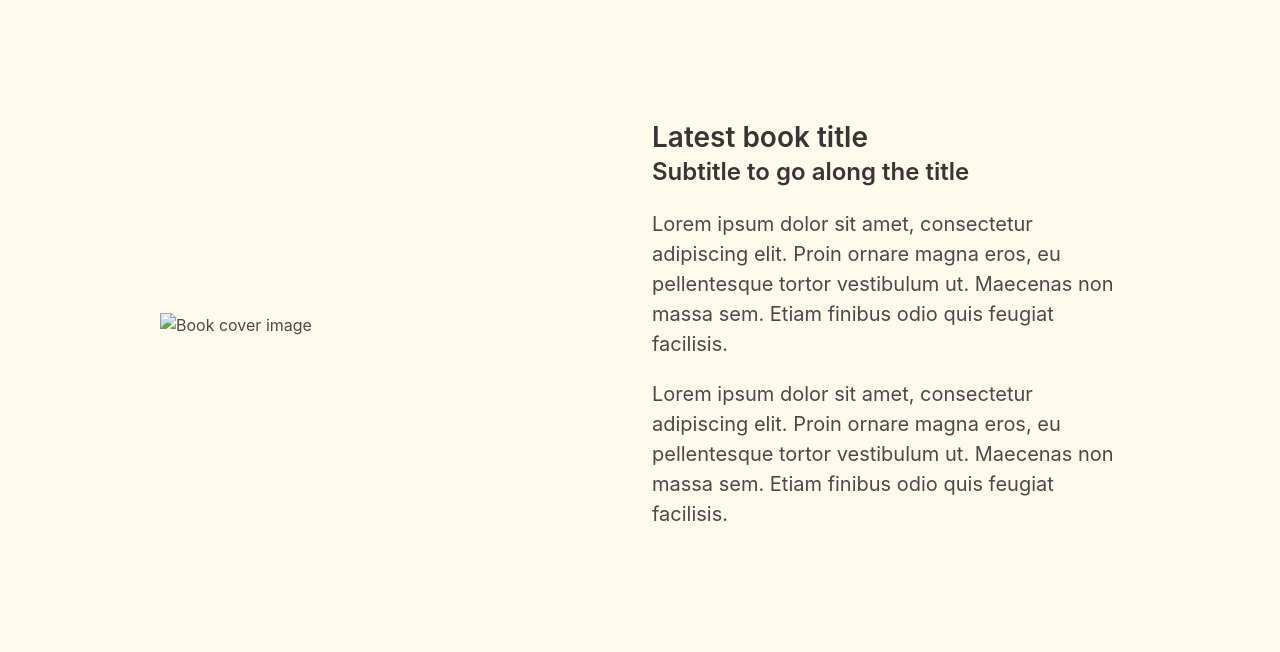
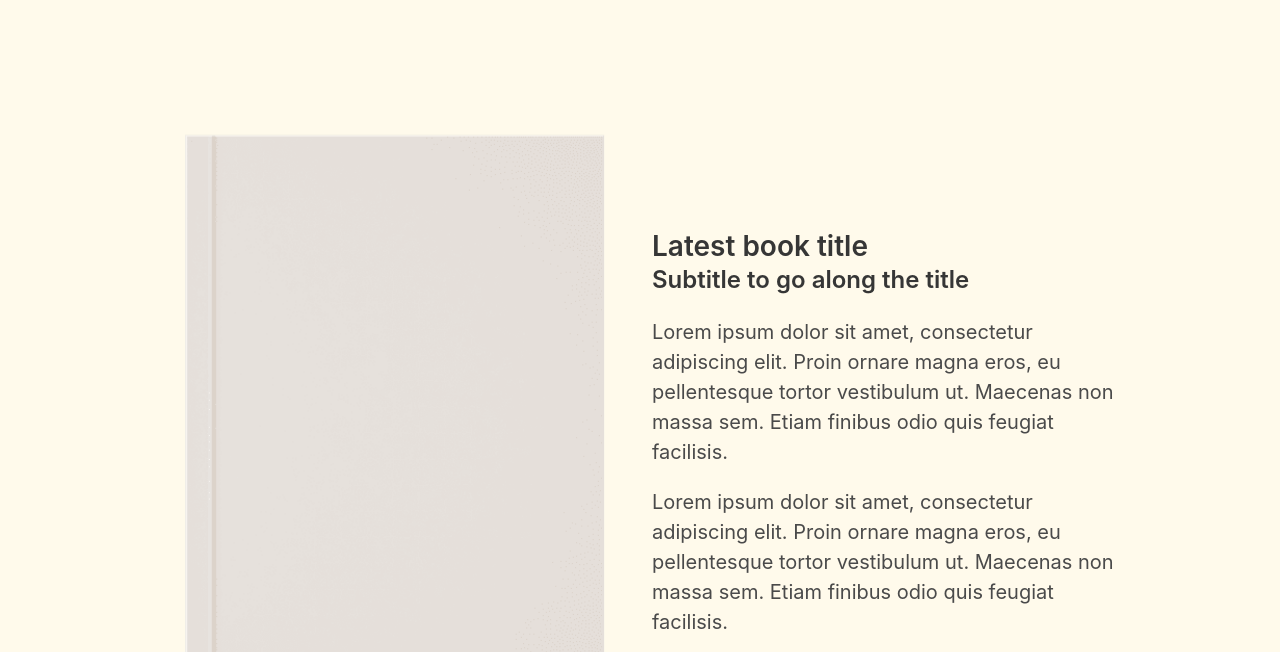
Before and after one commit to Ikass/author-standard-template, a plain HTML site: page index.html in a window 1280 px wide. Shown: the part 427-1079 px from the top of the page. Drawn offline with nearby package versions, Linux system fonts and the light colour scheme; the site is published under a folder, as on GitHub Pages, so addresses that start at the root find nothing.

Commit message:
fix image link

```diff
--- a/index.html
+++ b/index.html
@@ -59,7 +59,7 @@
   <div class="container is-max-desktop">
     <article class="columns is-centered is-vcentered">
       <figure class="column image has-shadow">
-          <img class="has-shadow" src="/images/transparent_sm-min.png" alt="Book cover image">
+          <img class="has-shadow" src="images/transparent_sm-min.png" alt="Book cover image">
           <!-- Freepik attribution -->
           <!-- <a href='https://www.freepik.com/psd/cover'>Cover psd created by Vectorium - www.freepik.com</a> -->
       </figure>
```
